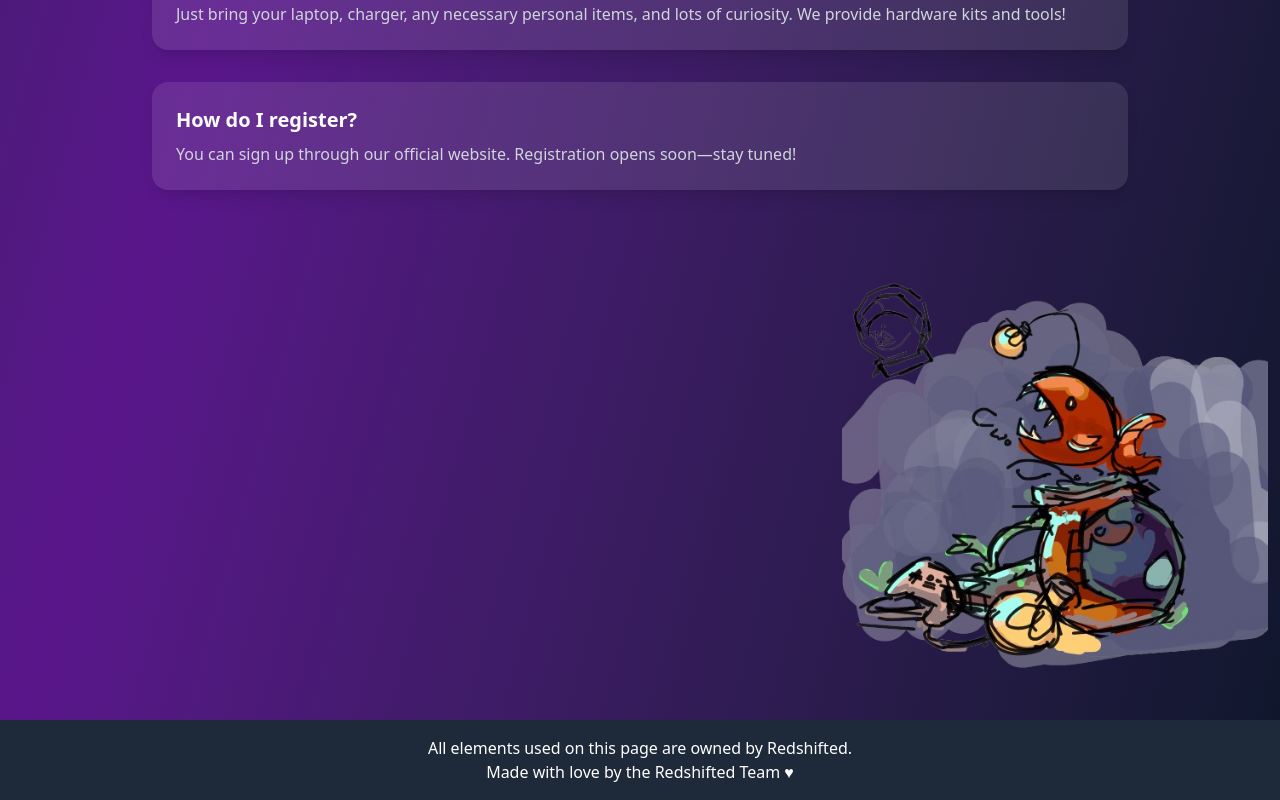
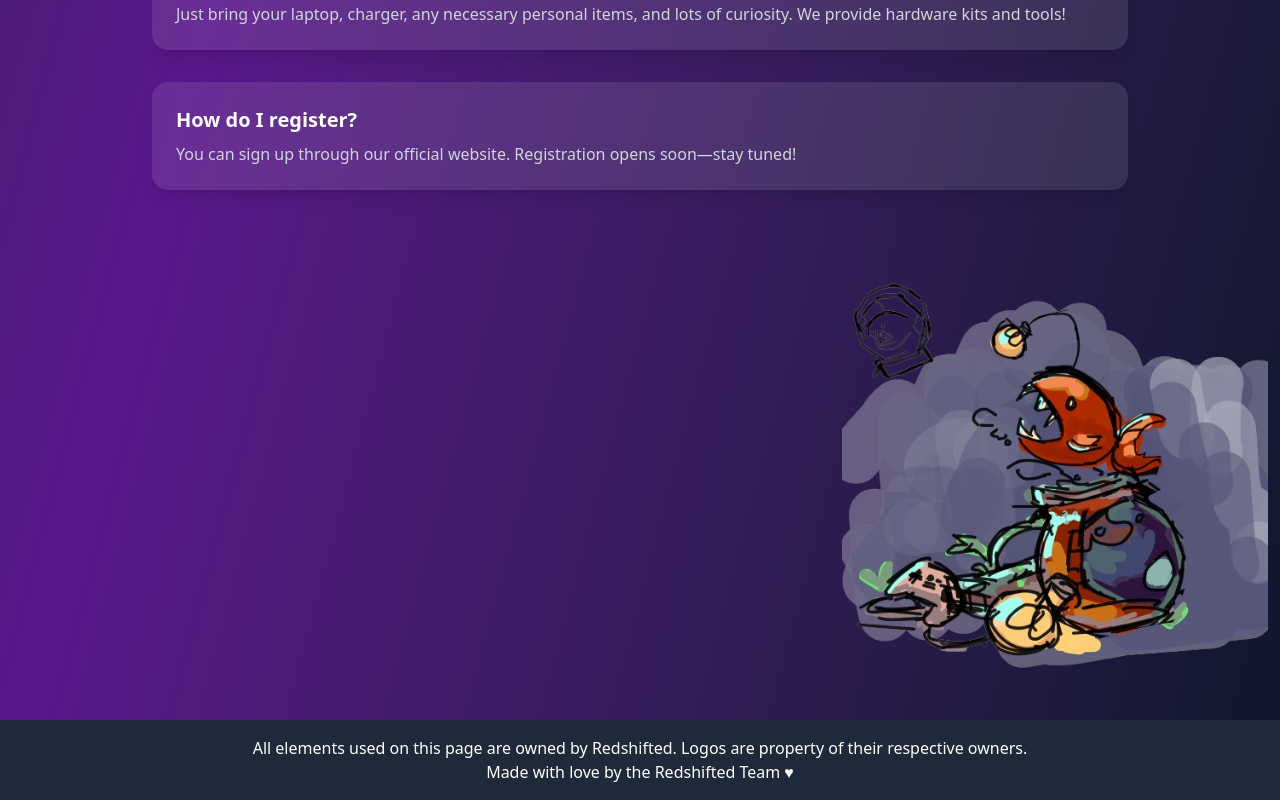
Before and after one commit to TheBlisteringSun/catalyst, a Next.js app: page / in a window 1280 px wide. Shown: the part 4024-4824 px from the top of the page. Built offline with nearby package versions, Linux system fonts and the light colour scheme.

Commit message:
Catalyst 4.2 - Footer Updated

```diff
--- a/src/app/page.tsx
+++ b/src/app/page.tsx
@@ -581,7 +581,7 @@ export default function Home() {
 
       {/* Footer */}
       <footer className="bg-gray-800 text-white text-center p-4">
-          <p>All elements used on this page are owned by Redshifted.</p>
+          <p>All elements used on this page are owned by Redshifted. Logos are property of their respective owners.</p>
           <p>Made with love by the Redshifted Team ♥</p>
       </footer>
     </main>
```
